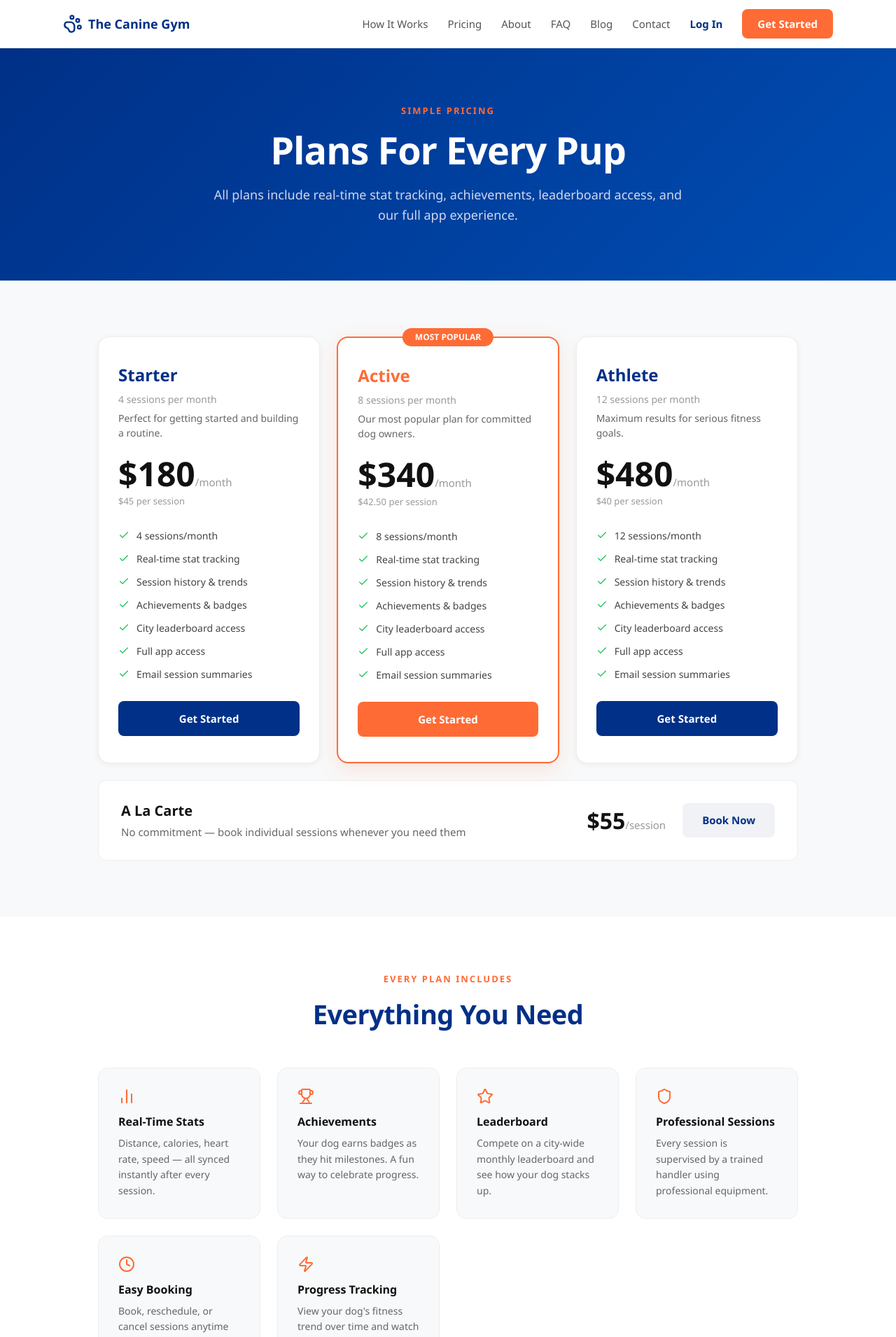
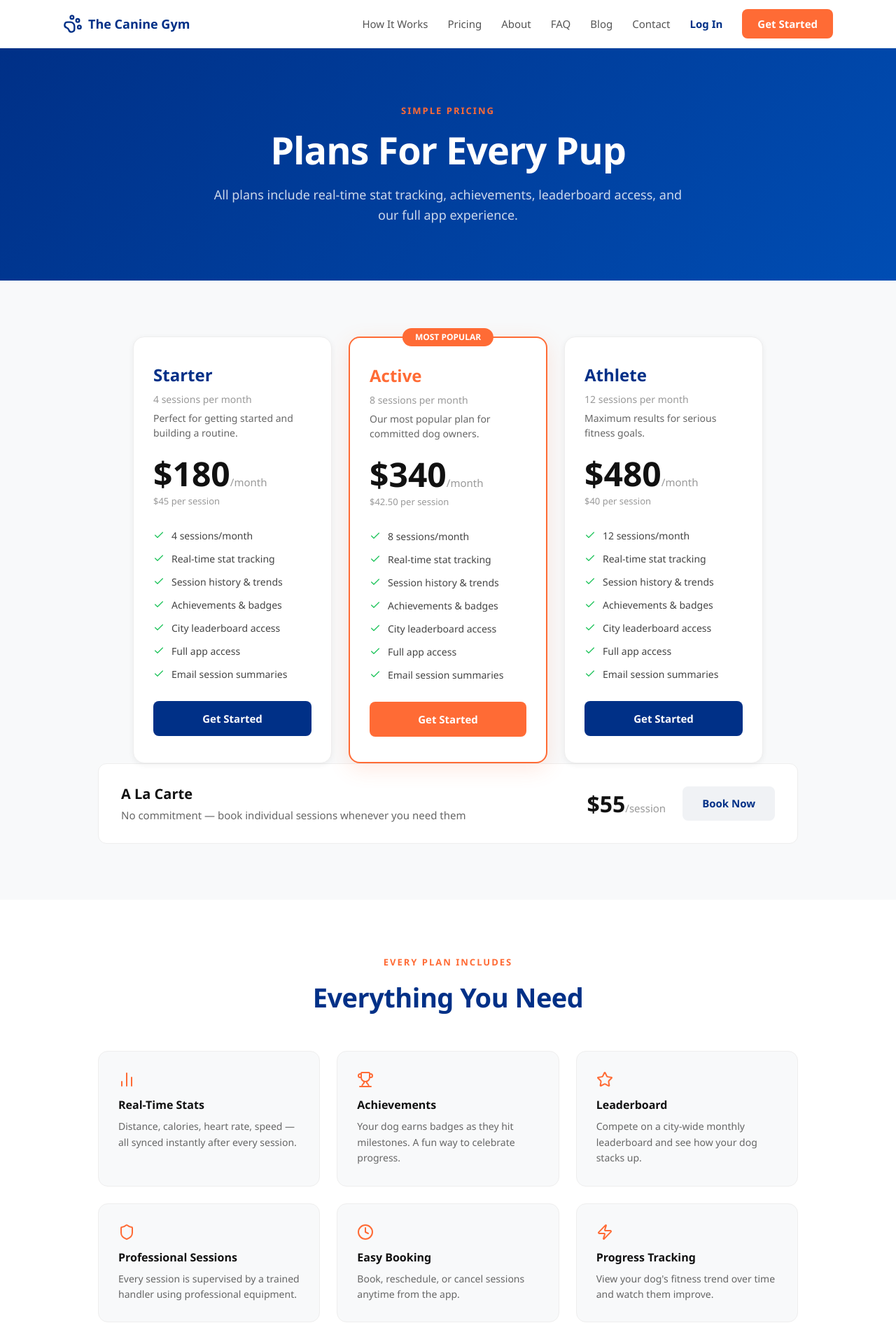
Before and after one commit to thecaninegym/canine-gym-website, a Next.js app: page /pricing in a window 1280 px wide. Shown: the top 1911 px of the page at 70% size. Built offline with nearby package versions, Linux system fonts and the light colour scheme.

Commit message:
fix pricing everything you need section to clean 3x2 grid

```diff
--- a/app/pricing/page.tsx
+++ b/app/pricing/page.tsx
@@ -19,7 +19,7 @@ export default function Pricing() {
       {/* PLANS */}
       <section style={{ padding: '80px 24px', backgroundColor: '#f8f9fa' }}>
         <div style={{ maxWidth: '1000px', margin: '0 auto' }}>
-          <div style={{ display: 'grid', gridTemplateColumns: 'repeat(auto-fit, minmax(260px, 1fr))', gap: '24px', marginBottom: '24px' }}>
+          <div style={{ display: 'grid', gridTemplateColumns: 'repeat(3, 1fr)', gap: '24px', maxWidth: '900px', margin: '0 auto' }}>
             {[
               { name: 'Starter', sessions: 4, price: '$180', perSession: '$45', color: '#003087', popular: false, desc: 'Perfect for getting started and building a routine.' },
               { name: 'Active', sessions: 8, price: '$340', perSession: '$42.50', color: '#FF6B35', popular: true, desc: 'Our most popular plan for committed dog owners.' },
@@ -77,7 +77,7 @@ export default function Pricing() {
         <div style={{ maxWidth: '1000px', margin: '0 auto', textAlign: 'center' }}>
           <p style={{ color: '#FF6B35', fontWeight: '700', fontSize: '13px', letterSpacing: '2px', textTransform: 'uppercase', margin: '0 0 12px 0' }}>Every Plan Includes</p>
           <h2 style={{ fontSize: 'clamp(26px, 3vw, 38px)', fontWeight: '800', color: '#003087', margin: '0 0 48px 0', letterSpacing: '-0.5px' }}>Everything You Need</h2>
-          <div style={{ display: 'grid', gridTemplateColumns: 'repeat(auto-fit, minmax(220px, 1fr))', gap: '24px' }}>
+          <div style={{ display: 'grid', gridTemplateColumns: 'repeat(3, 1fr)', gap: '24px' }}>
             {[
               { icon: <BarChart2 size={24} color="#FF6B35" />, title: 'Real-Time Stats', desc: 'Distance, calories, heart rate, speed — all synced instantly after every session.' },
               { icon: <Trophy size={24} color="#FF6B35" />, title: 'Achievements', desc: 'Your dog earns badges as they hit milestones. A fun way to celebrate progress.' },
```
